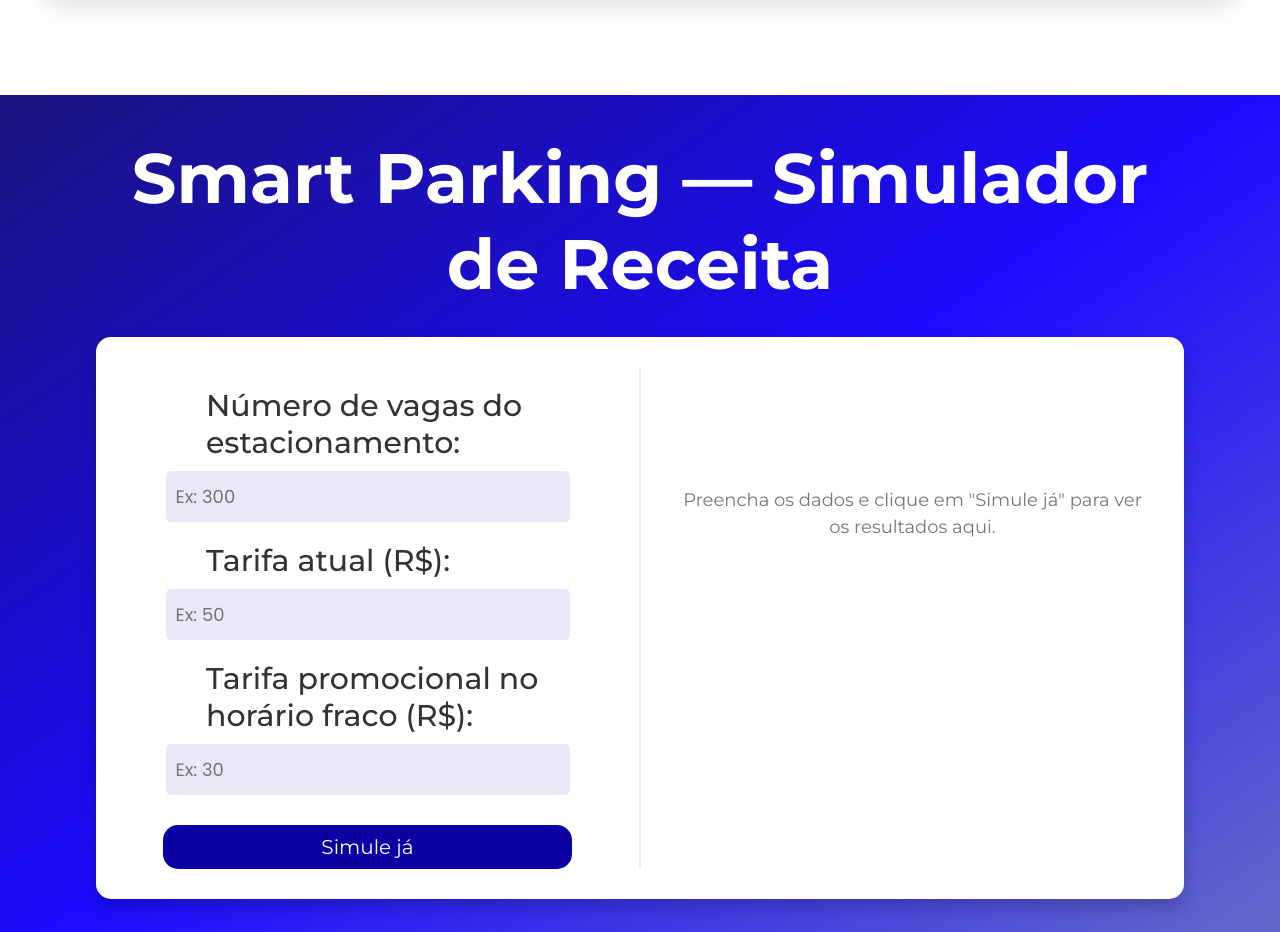
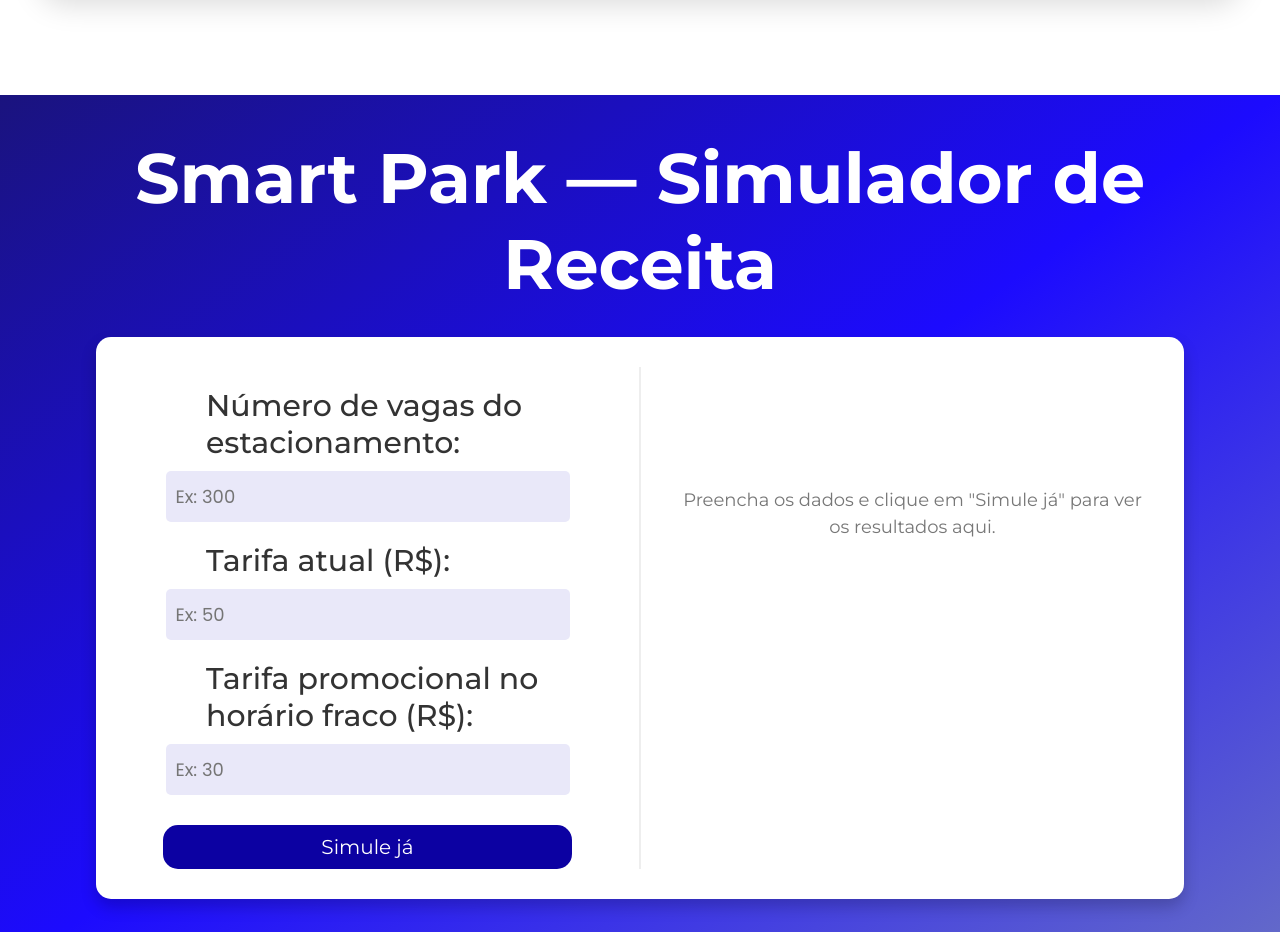
Before and after one commit to PedroSptech/SmartPark, a plain HTML site: page frontend/index.html in a window 1280 px wide. Shown: the part 3200-4132 px from the top of the page. Drawn offline with Linux system fonts and the light colour scheme.

Commit message:
Index.html Calculador Tittle Change

```diff
--- a/frontend/index.html
+++ b/frontend/index.html
@@ -97,7 +97,7 @@
 
   <div class="banner" id="id_calculator">
     <div class="container" style="justify-content: center;">
-      <p class="main-info" style="margin-top: 5vh; width: 100%; text-align: center;">Smart Parking — Simulador de
+      <p class="main-info" style="margin-top: 5vh; width: 100%; text-align: center;">Smart Park — Simulador de
         Receita</p>
     </div>
     <div class="calc">
```
Also changed, not shown: Algoritmo/calculadorav3.html (+1 -1 lines).
